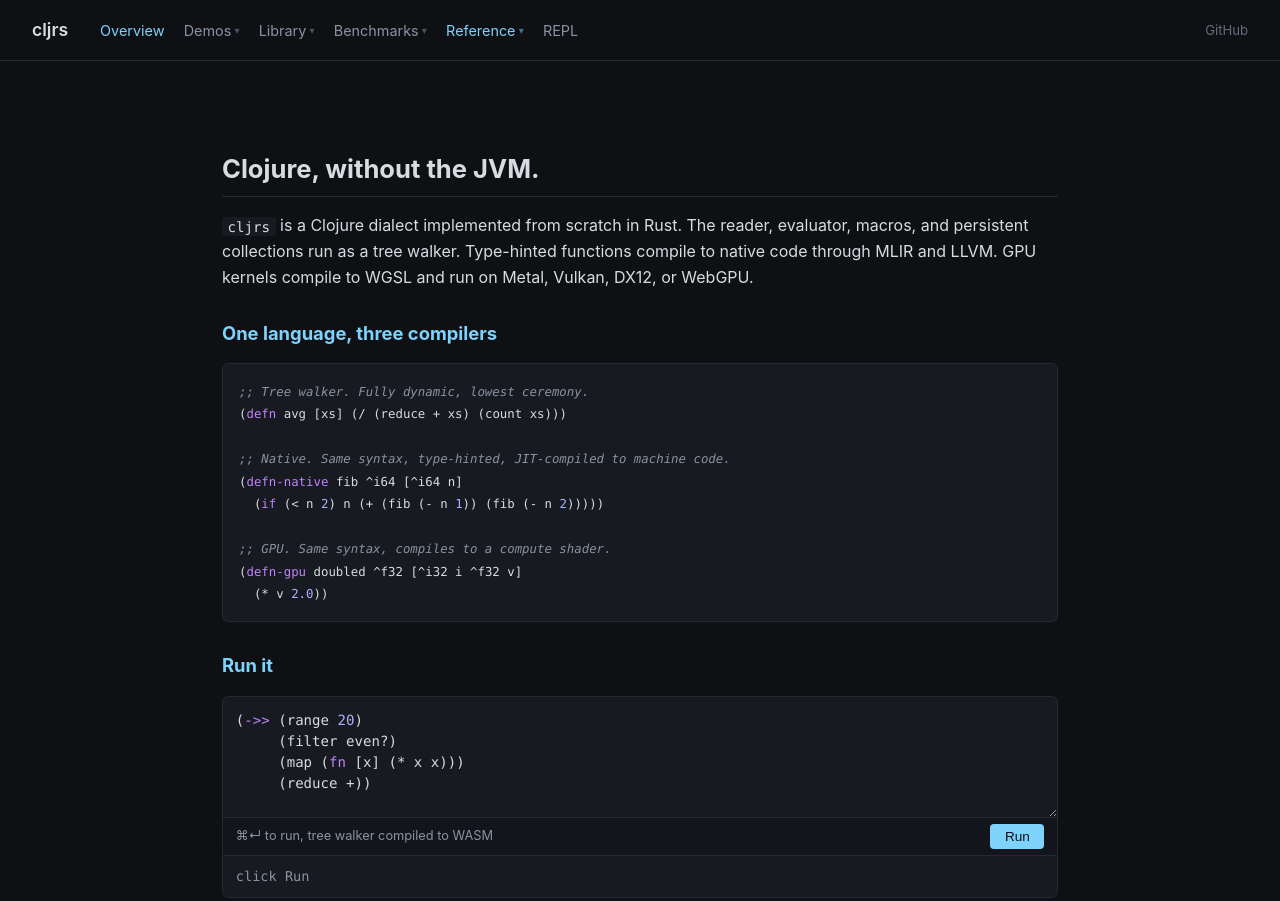
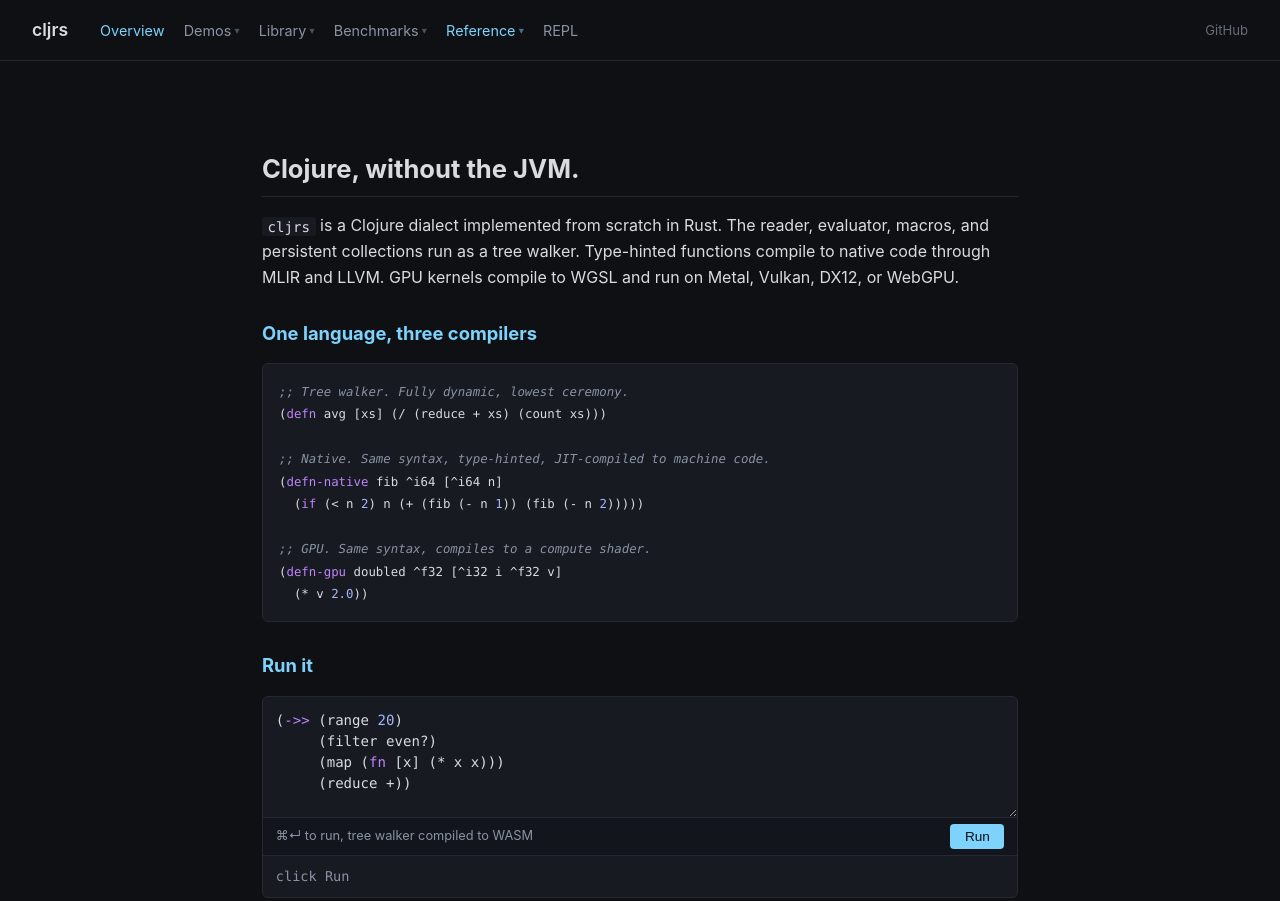
Before and after one commit to tytrdev/cljrs, a plain HTML site: page docs/index.html in a window 1280 px wide. Shown: the top 901 px of the page. Drawn offline with Linux system fonts and the light colour scheme; a script that the page names is missing.

Commit message:
docs: bump main width 900→1240px so editors can breathe
Most demo and library pages embed an editor or a side-by-side
stage+source layout. The 900px cap forced the editor into ~700px
usable, wrapping cljrs around column 65. Bumped to 1240px and the
lib-layout cap to match.

Prose-heavy pages (Overview, Syntax, Roadmap, Coverage) opt back
into a narrower 820px measure via class='prose' so paragraph lines
stay readable. Coverage generator template updated so re-running
build.sh keeps the class.

```diff
--- a/docs/index.html
+++ b/docs/index.html
@@ -7,7 +7,7 @@
   <link rel="stylesheet" href="./style.css">
 </head>
 <body>
-  <main>
+  <main class="prose">
     <h2>Clojure, without the JVM.</h2>
     <p>
       <code>cljrs</code> is a Clojure dialect implemented from scratch in Rust.
--- a/docs/style.css
+++ b/docs/style.css
@@ -111,10 +111,18 @@
 .nav-group .nav-dropdown a.active { color: var(--accent); }
 
 main {
-  max-width: 900px;
+  /* Bumped from 900px — most pages on this site embed an editor or a
+     side-by-side stage+source layout. The old width forced the editor
+     into ~700px usable, which wraps a lot of cljrs around column 65.
+     1240px gives the editor enough room to comfortably breathe while
+     still keeping prose lines readable on standard text-only pages. */
+  max-width: 1240px;
   margin: 0 auto;
   padding: 3rem 2rem;
 }
+/* Optional cap for prose-heavy pages (Overview, Syntax, Roadmap) that
+   benefit from a narrower measure. Add class="prose" to <main>. */
+main.prose { max-width: 820px; }
 main h2 {
   font-size: 1.6rem;
   margin-top: 2.5rem;
@@ -356,7 +364,7 @@
   display: flex;
   gap: 2rem;
   align-items: flex-start;
-  max-width: 1140px;
+  max-width: 1240px;
   margin: 0 auto;
   padding: 2rem;
 }
```
Also changed, not shown: docs/coverage.html (+1 -1 lines), docs/roadmap.html (+1 -1 lines), docs/syntax.html (+1 -1 lines).
